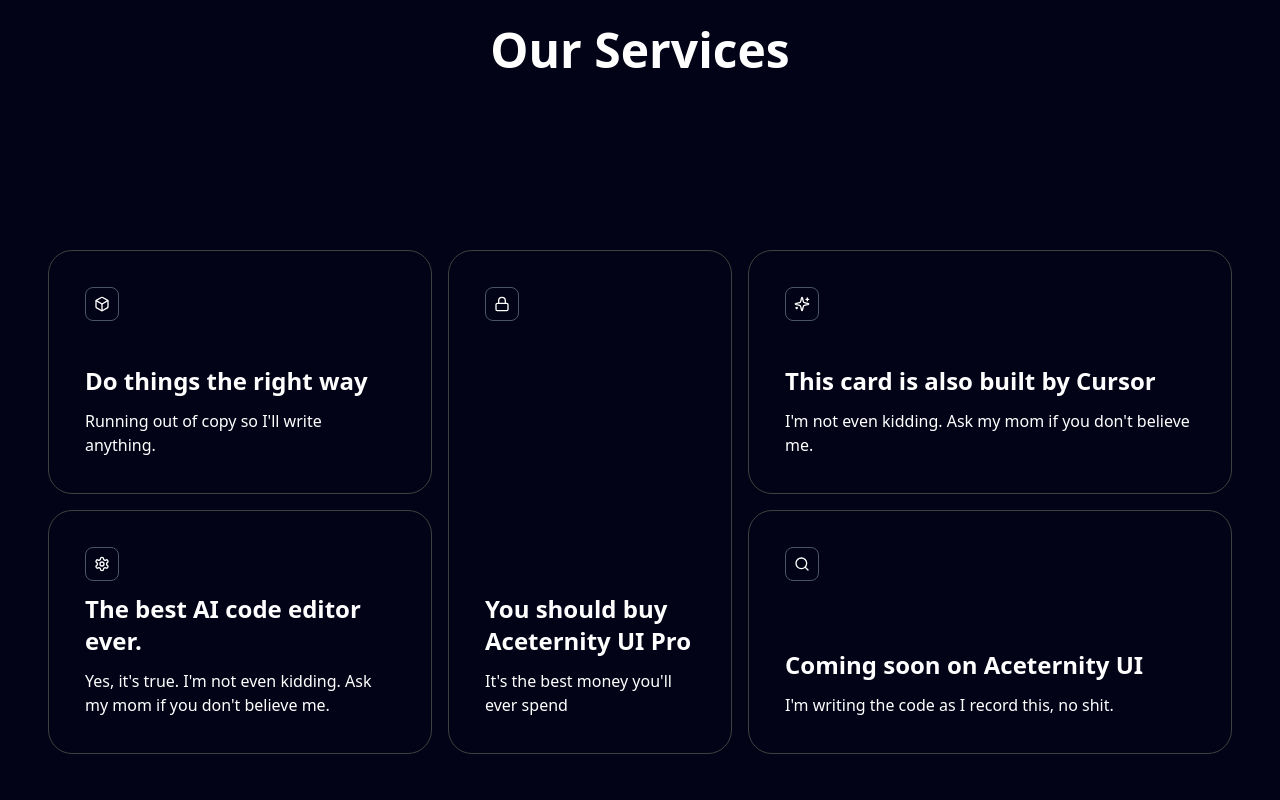
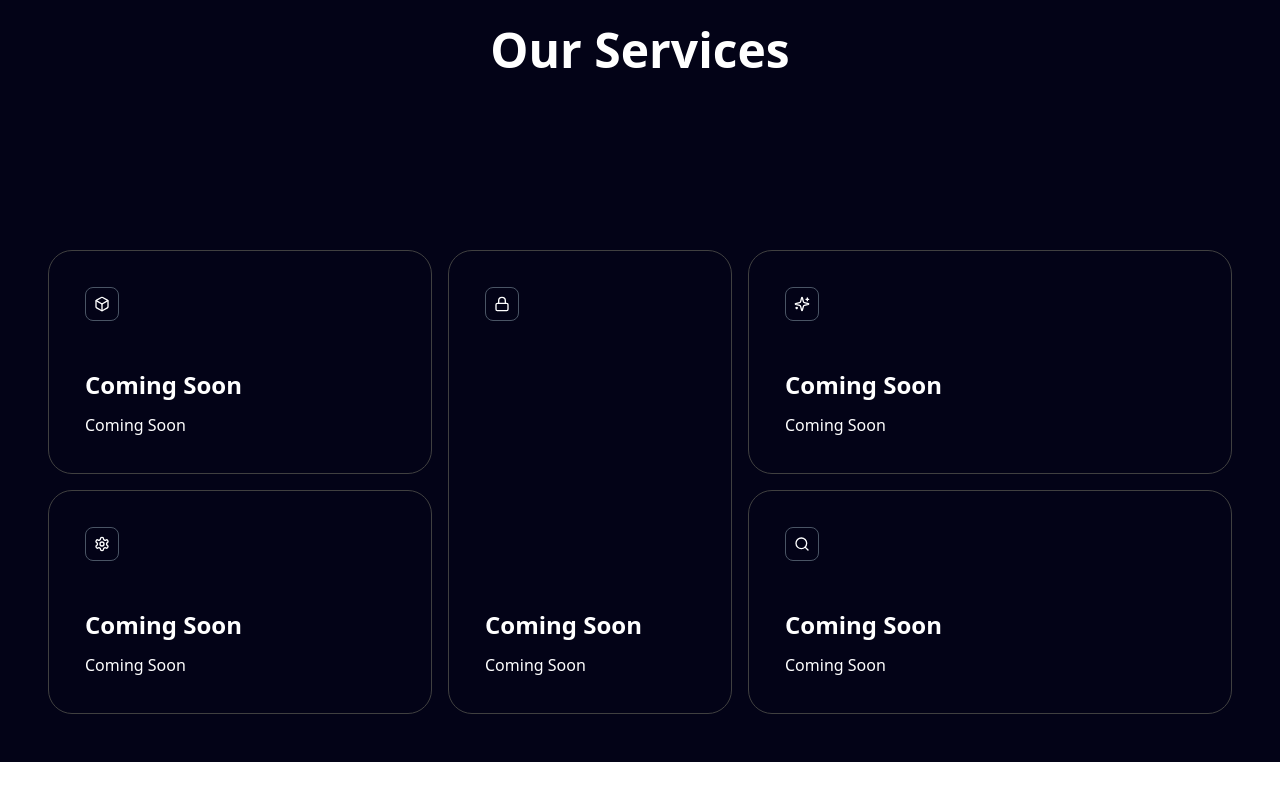
Before and after one commit to Th-Shivam/ANOTNET, a React (Vite) app: page / in a window 1280 px wide. Shown: the part 6177-6977 px from the top of the page. After the commit the page ends 6939 px from the top, so only its background shows below. Built offline with nearby package versions, Linux system fonts and the light colour scheme.

Commit message:
updated services

```diff
--- a/src/components/services.jsx
+++ b/src/components/services.jsx
@@ -93,32 +93,32 @@
           <GridItem
             area="md:[grid-area:1/1/2/7] xl:[grid-area:1/1/2/5]"
             icon={<Box className="h-4 w-4 text-white dark:text-neutral-400" />}
-            title="Do things the right way"
-            description="Running out of copy so I'll write anything."
+            title="Coming Soon"
+            description="Coming Soon"
           />
           <GridItem
             area="md:[grid-area:1/7/2/13] xl:[grid-area:2/1/3/5]"
             icon={<Settings className="h-4 w-4 text-white dark:text-neutral-400" />}
-            title="The best AI code editor ever."
-            description="Yes, it's true. I'm not even kidding. Ask my mom if you don't believe me."
+            title="Coming Soon"
+            description="Coming Soon"
           />
           <GridItem
             area="md:[grid-area:2/1/3/7] xl:[grid-area:1/5/3/8]"
             icon={<Lock className="h-4 w-4 text-white dark:text-neutral-400" />}
-            title="You should buy Aceternity UI Pro"
-            description="It's the best money you'll ever spend"
+            title="Coming Soon"
+            description="Coming Soon"
           />
           <GridItem
             area="md:[grid-area:2/7/3/13] xl:[grid-area:1/8/2/13]"
             icon={<Sparkles className="h-4 w-4 text-white dark:text-neutral-400" />}
-            title="This card is also built by Cursor"
-            description="I'm not even kidding. Ask my mom if you don't believe me."
+            title="Coming Soon"
+            description="Coming Soon"
           />
           <GridItem
             area="md:[grid-area:3/1/4/13] xl:[grid-area:2/8/3/13]"
             icon={<Search className="h-4 w-4 text-white dark:text-neutral-400" />}
-            title="Coming soon on Aceternity UI"
-            description="I'm writing the code as I record this, no shit."
+            title="Coming Soon"
+            description="Coming Soon"
           />
         </ul>
       </div>
```
